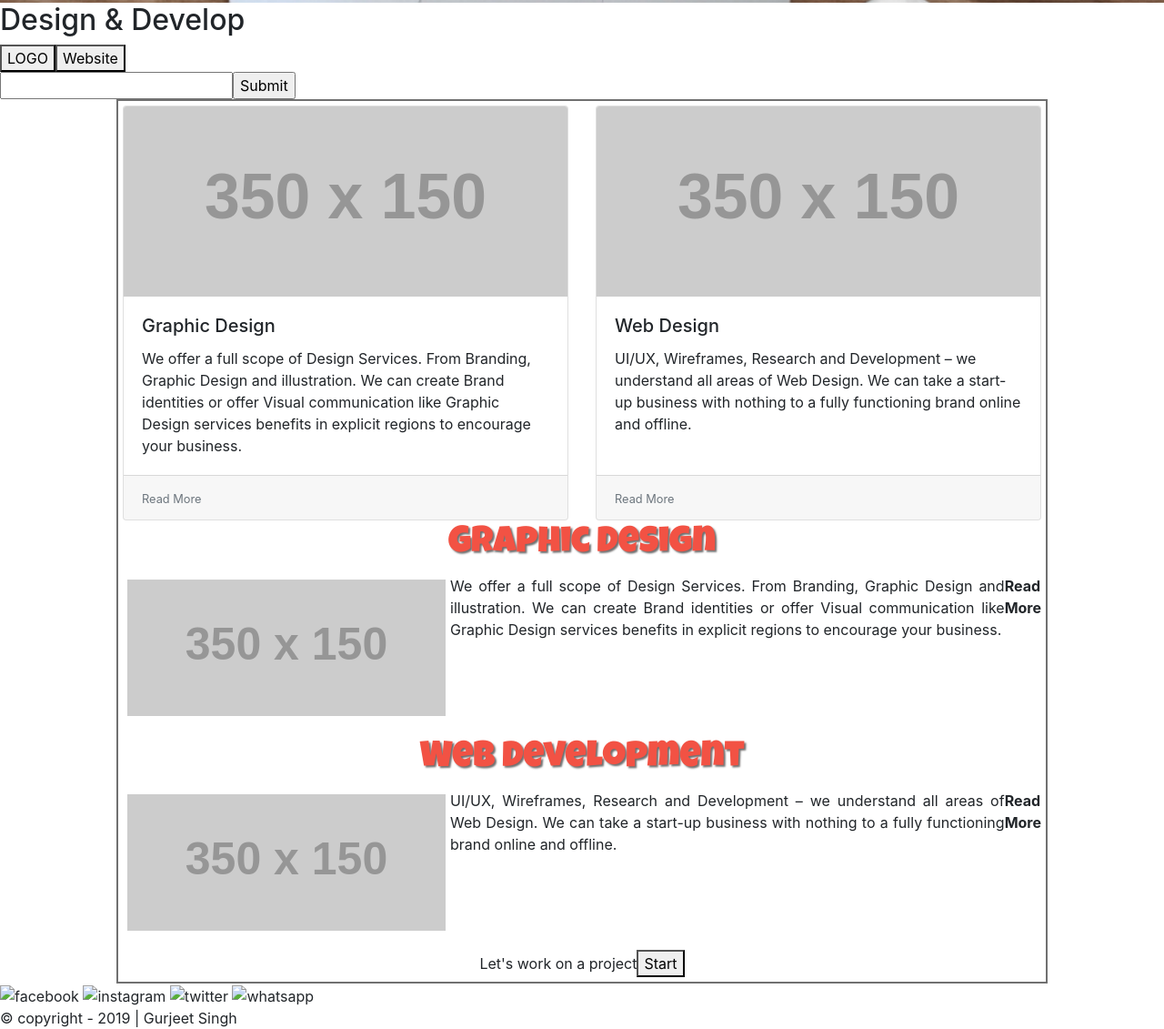
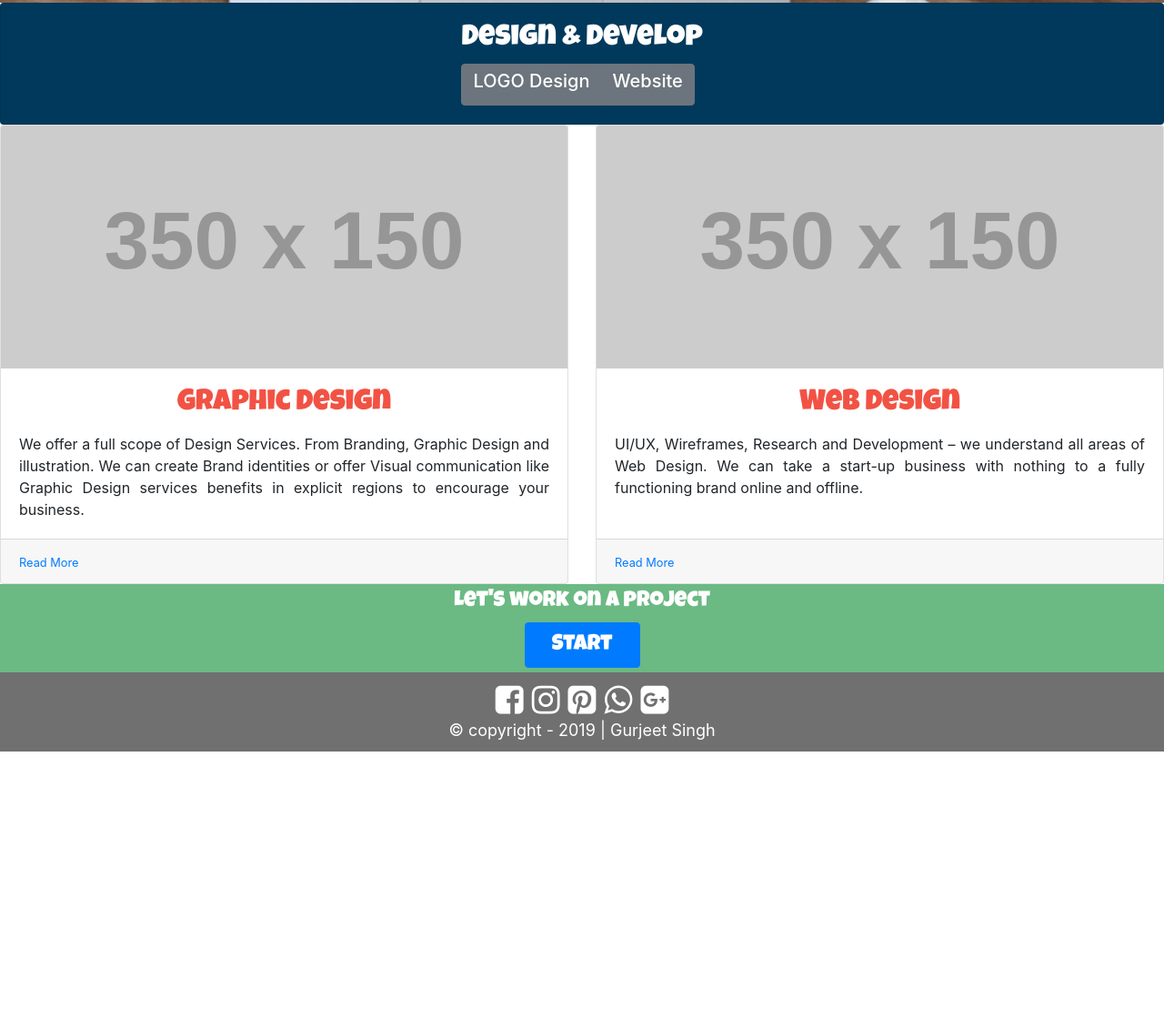
Before and after one commit to Sing1049/sing1049.github.io, a website: page index.html in a window 1280 px wide. Shown: the part 750-1881 px from the top of the page at 91% size. After the commit the page ends 1576 px from the top, so only its background shows below. Drawn offline with nearby package versions, Linux system fonts and the light colour scheme; placeholder pictures from the web are drawn by us.

Commit message:
finalized homepage

```diff
--- a/index.html
+++ b/index.html
@@ -6,6 +6,7 @@
   <meta http-equiv="X-UA-Compatible" content="ie=edge">
   <link rel="stylesheet" href="https://stackpath.bootstrapcdn.com/bootstrap/4.2.1/css/bootstrap.min.css" integrity="sha384-GJzZqFGwb1QTTN6wy59ffF1BuGJpLSa9DkKMp0DgiMDm4iYMj70gZWKYbI706tWS" crossorigin="anonymous">
   <link rel="stylesheet" href="/css/min/main.css">
+  <link rel="stylesheet" href="https://cdnjs.cloudflare.com/ajax/libs/font-awesome/4.7.0/css/font-awesome.min.css">
 <link href="https://fonts.googleapis.com/css?family=Luckiest+Guy" rel="stylesheet">
   <title>Document</title>
 </head>
@@ -217,81 +218,62 @@
       <span class="sr-only">Next</span>
     </a>
   </div>
+</banner>
+<!-- <main> -->
+<div class="card" id="promo">
+
+  <div class="card-body">
+    <h2>Design & Develop</h2>
+    <div class="btn-group" role="group" aria-label="Basic example">
+      <button type="button" class="btn btn-secondary"><h5><a href="#Graphic_Design">LOGO Design</a></h5></button>
+      <button type="button" class="btn btn-secondary"><h5><a href="#Web_Design">Website</a></h5></button>
+    </div>
+  </div>
+</div>
 
 
-
-    <div class="special">
-    <h2>Design & Develop</h2>
-    <button>LOGO</button><button>Website</button>
-    </div>
-
-    <form action="#">
-    <input type="Email"><input type="submit" name="Sign Up" id="sign-up">
-    </form>
-</banner>
-<main>
   <div class="card-deck">
     <div class="card">
       <img src="https://via.placeholder.com/350x150" class="card-img-top" alt="...">
-      <div class="card-body">
-        <h5 class="card-title">Graphic Design</h5>
+      <div class="card-body" id="Graphic_Design">
+        <h2 class="card-title">Graphic Design</h2>
         <p class="card-text">We offer a full scope of Design Services. From Branding, Graphic Design and illustration. We can create Brand identities or offer Visual communication like Graphic Design services benefits in explicit regions to encourage your business.</p>
       </div>
       <div class="card-footer">
-        <small class="text-muted">Read More</small>
+        <small class="text-muted"><a href="#">Read More</a></small>
       </div>
     </div>
     <div class="card">
       <img src="https://via.placeholder.com/350x150" class="card-img-top" alt="...">
       <div class="card-body">
-        <h5 class="card-title">Web Design</h5>
+        <h2 class="card-title" id="Web_Design">Web Design</h2>
         <p class="card-text">UI/UX, Wireframes, Research and Development – we understand all areas of Web Design. We can take a start-up business with nothing to a fully functioning brand online and offline.</p>
       </div>
       <div class="card-footer">
-        <small class="text-muted">Read More</small>
+        <small class="text-muted"><a href="#">Read More</a></small>
       </div>
     </div>
   </div>
 
+<div class="action"><h4>Let's work on a project</h4>
+<button type="button" class="btn btn-primary" data-toggle="button" aria-pressed="false" autocomplete="off">
+  Start
+</button>
+</div>
 
-
-
-
-  <div class="section">
-    <h2>Graphic Design</h2>
-
-    <p>
-      <img src="https://via.placeholder.com/350x150" alt="Graphic Design WebTek Team">
-      We offer a full scope of Design Services. From Branding, Graphic Design and illustration. We can create Brand identities or offer Visual communication like Graphic Design services benefits in explicit regions to encourage your business.
-    <b>Read More</b>
-    </p>
-  </div>
-  <div class="section">
-      <h2>Web Development</h2>
-
-      <p>
-        <img src="https://via.placeholder.com/350x150" alt="Graphic Design WebTek Team">
-        UI/UX, Wireframes, Research and Development – we understand all areas of Web Design. We can take a start-up business with nothing to a fully functioning brand online and offline.
-        <b>Read More</b>
-      </p>
-  </div>
-
-
-
-<div class="action">Let's work on a project<button class="start">Start</button></div>
-
-
-</main>
+<!-- </main> -->
 
 <footer>
 <div class="social">
-  <img src="" alt="facebook">
-  <img src="" alt="instagram">
-  <img src="" alt="twitter">
-  <img src="" alt="whatsapp">
+  <a href="https://www.facebook.com/" target="_blank"><i class="fa fa-facebook-square" style="font-size:36px"></i></a>
+  <a href="https://www.instagram.com/" target="_blank"><i class="fa fa-instagram" style="font-size:36px"></i></a>
+  <a href="https://www.pinterest.com/" target="_blank"><i class="fa fa-pinterest-square" style="font-size:36px"></i></a>
+  <a href="https://www.whatsapp.com/" target="_blank"><i class="fa fa-whatsapp" style="font-size:36px"></i></a>
+  <a href="https://www.googleplus.com/" target="_blank"><i class="fa fa-google-plus-square" style="font-size:36px"></i></a>
 </div>
 <copyright>
-  &copy; copyright - 2019 | Gurjeet Singh
+
+  &copy; copyright - 2019 | <a href="mailto:sing1049@algonquinlive.com">Gurjeet Singh</a>
 </copyright>
 </footer>
 
--- a/scss/main.scss
+++ b/scss/main.scss
@@ -1,5 +1,7 @@
 @import 'variable';
-
+h1,h2,h3,h4{
+  font-family: 'Luckiest Guy', cursive;
+}
 .navigation {
   list-style: none;
   margin: 0;
@@ -39,55 +41,85 @@
 }
 // main
 main{
-  display: flex;
-  flex-direction: column;
-  padding: 5px;
-  width: 80%;
-  border: 2px solid $grey;
-  justify-content: space-around;
-  align-items: center;
-  margin:0 auto;
-  flex-wrap: wrap;
+box-sizing: border-box;
+}
+.card-title{
+  color: $orange;
 }
 
-.section{
-  box-sizing: border-box;
-display: flex;
-flex-direction:row;
-justify-content: center;
-align-items: center;
-flex-wrap: wrap;
+.action{
+  color: $white;
+  display: block;
+  width: 100%;
+  padding: 5px;
+  margin: 0 auto;
+  text-align: center;
+  background-color: $green;
 }
-.section h2{
-display: flex;
+.card-title{
+  text-align: center;
+}
+.card-body{
+  text-align: justify;
+}
+.action .btn{
+font-family: 'Luckiest Guy', cursive;
+  width: 10%;
+  font-size: 24px;
+}
+#promo{
+  background-color: $blue;
+  display: flex;
+  color: $white;
+  flex-direction: column;
+  justify-content: center;
   align-items: center;
-  justify-content: center;
-  flex-grow:2;
- color:$orange;
- font-family: 'Luckiest Guy', cursive;
- font-size: 2.5rem;
- padding: 2px;
-text-shadow: 2px 2px 2px $grey;
 }
-.section h2:hover{
-text-shadow:2px 2px 2px $orange;
-color: $green;
+#promo btn-secondary:nth-child(1){
+  background-color: $green;
+  color: $white;
 }
-.section p{
-  text-align: justify;
-  overflow: hidden;
-  box-sizing: border-box;
-  display: flex;
-  flex-direction: row;
-  justify-content: center;
+.btn a{
+  text-decoration: none;
+  color: inherit;
 }
-
-.section p img{
-padding: 5px;
-// box-sizing: border-box;
+#promo btn-secondary:nth-child(2){
+  background-color: $orange;
+  color: $white;
 }
 //
-
+footer{
+  padding: 10px;
+  background-color: $grey;
+  color: $white;
+  font-size: 18px;
+  display: flex;
+  flex-wrap: wrap;
+  flex-direction:column;
+  justify-content: center;
+  align-items: center;
+}
+footer a{
+  text-decoration: none;
+  color: inherit;
+}
+footer a:hover{
+  color: $green;
+  text-decoration: underline;
+  font-weight: bold;
+}
+.fa{
+  padding: 2px;
+  color:inherit;
+}
+.fa:hover{
+  color:$orange;
+  text-shadow: 2px 2px 2px $white;
+  // background-color: $white;
+}
+.fa:nth-child(2n):hover{
+  color: $green;
+}
 @media all and (max-width: 800px) {
   .navigation {
     justify-content: space-around;
```
Also changed, not shown: css/min/main.css.
